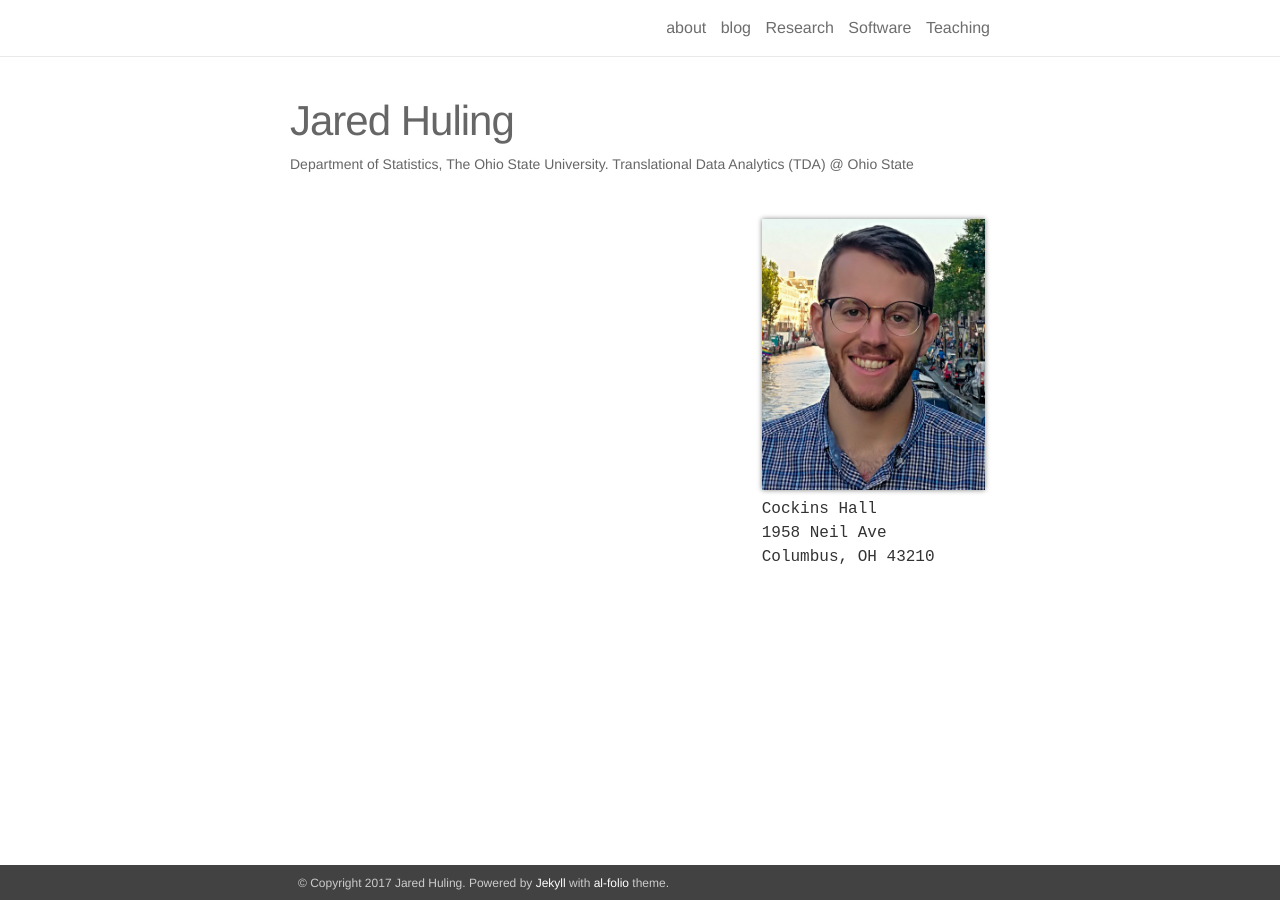
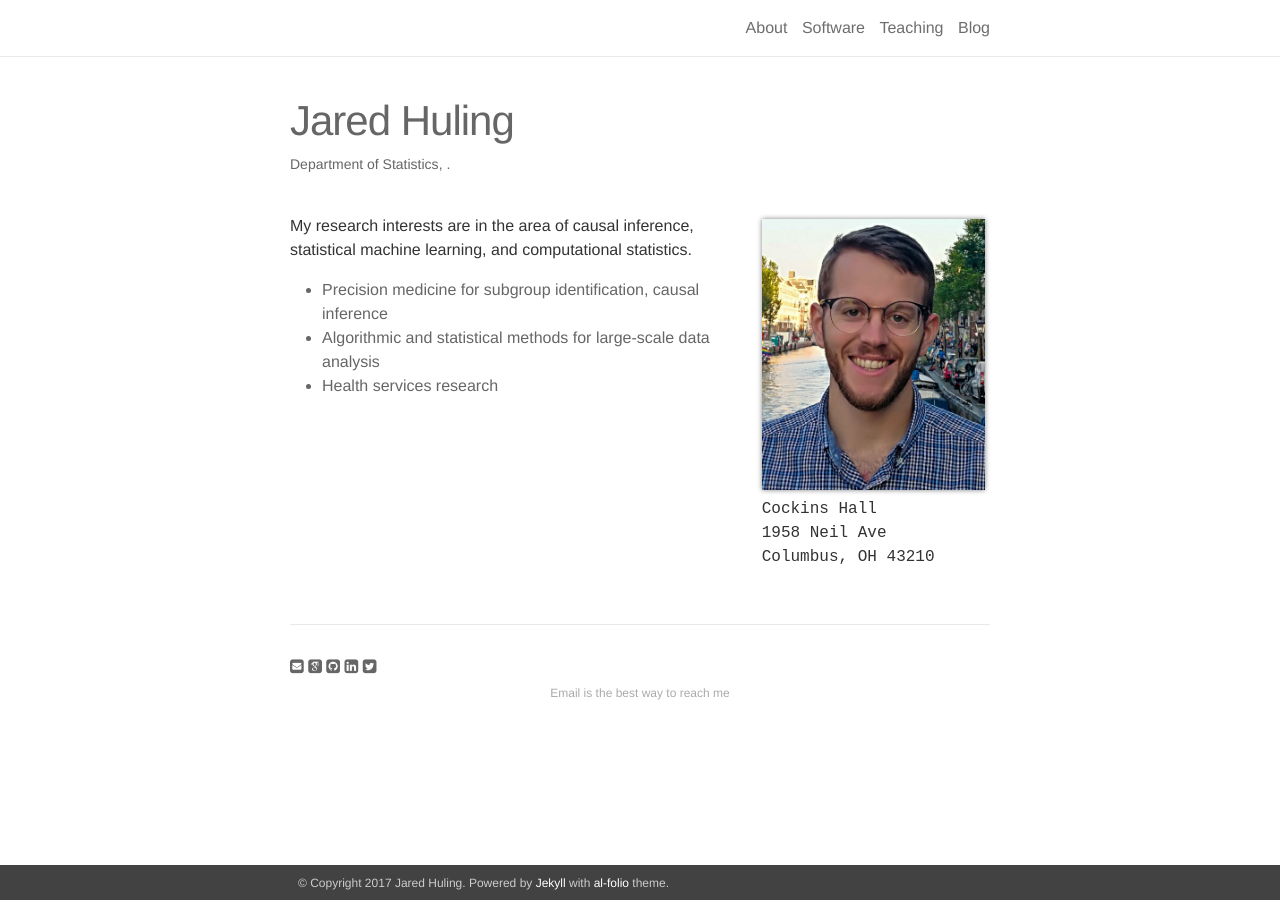
Before and after one commit to jaredhuling/jaredhuling.github.io, a Jekyll site: the page built from _pages/about.md, in a window 1280 px wide. Built offline with Jekyll 4.4.1, drawn with Linux system fonts in a browser that asks for light colours; nearby versions of some CDN libraries; some web fonts are replaced.

Commit message:
small site reorg

```diff
--- a/_includes/header.html
+++ b/_includes/header.html
@@ -13,10 +13,8 @@
 
       <div class="trigger">
         <!-- About -->
-        <a class="page-link" href="{{ site.baseurl | prepend: site.url }}/">about</a>
+        <a class="page-link" href="{{ site.baseurl | prepend: site.url }}/">About</a>
 
-        <!-- Blog -->
-        <a class="page-link" href="{{ '/blog/' | prepend: site.baseurl | prepend: site.url }}">blog</a>
 
         <!-- Pages -->
         {% for page in site.pages %}
@@ -24,6 +22,9 @@
             <a class="page-link" href="{{ page.url | prepend: site.baseurl | prepend: site.url }}">{{ page.title }}</a>
           {% endif %}
         {% endfor %}
+
+        <!-- Blog -->
+        <a class="page-link" href="{{ '/blog/' | prepend: site.baseurl | prepend: site.url }}">Blog</a>
 
         <!-- CV link -->
         <!-- <a class="page-link" href="{{ '/assets/pdf/CV.pdf' | prepend: site.baseurl | prepend: site.url }}">vitae</a> -->
--- a/_pages/about.md
+++ b/_pages/about.md
@@ -2,7 +2,7 @@
 layout: about
 permalink: /
 title: Jared Huling
-description: <a href="www.stat.osu.edu">Department of Statistics, The Ohio State University</a>. <a href="https://discovery.osu.edu/tda/">Translational Data Analytics (TDA)</a> @ Ohio State
+description: <a href="www.stat.osu.edu">Department of Statistics<a>, <a href = "www.osu.edu" The Ohio State University</a>.
 
 profile:
   align: right
@@ -13,5 +13,12 @@ profile:
     <p>Columbus, OH 43210</p>
 
 news: false
-social: false
+social: true
 ---
+
+
+My research interests are in the area of causal inference, statistical machine learning, and computational statistics.
+
+- Precision medicine for subgroup identification, causal inference
+- Algorithmic and statistical methods for large-scale data analysis
+- Health services research
```
Also changed, not shown: _pages/research.md (deleted, +0 -12 lines).
